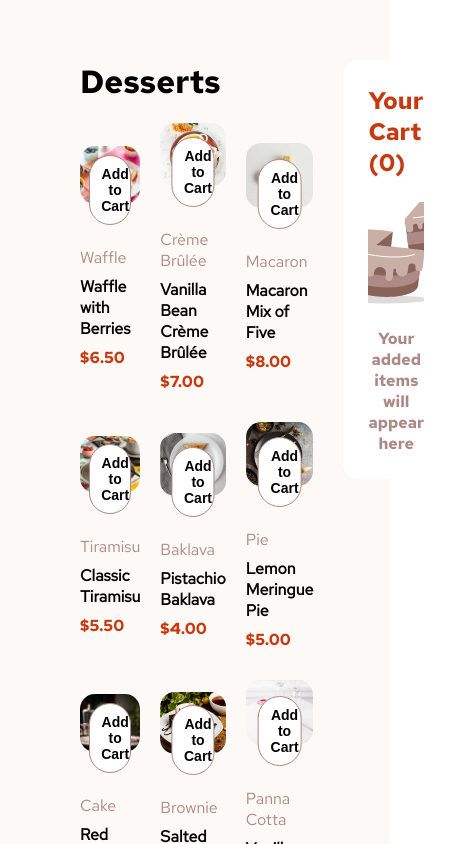
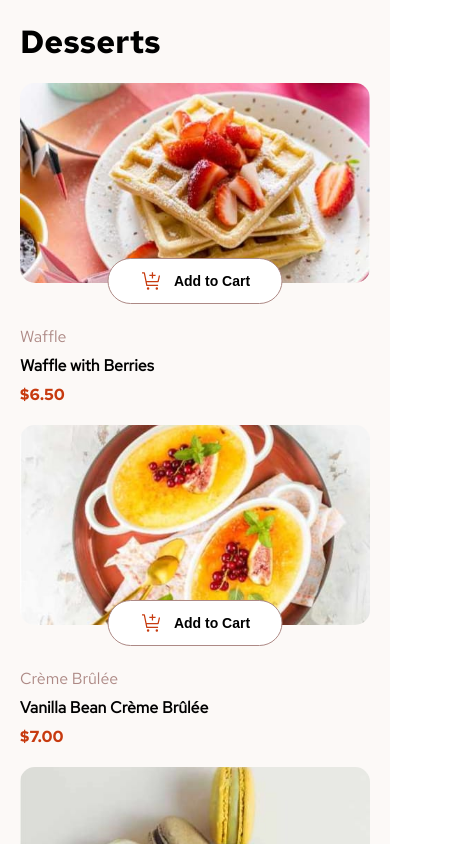
Before and after one commit to Maxim-Pv/product-list-with-card, a React (Create React App) app: page / in a window 390 px wide. Shown: the top 844 px of the page, 449 px wide, since content can reach past the window. Built offline with nearby package versions, Linux system fonts and the light colour scheme.

Commit message:
mobile design complete

```diff
--- a/src/App.css
+++ b/src/App.css
@@ -297,7 +297,9 @@ body {
 }
 
 .confirm-container {
-  width: 40%;
+  width: 90%;
+  max-width: 600px;
+  max-height: 80vh;
   position: absolute;
   top: 50%;
   left: 50%;
@@ -309,6 +311,7 @@ body {
   gap: 30px;
   transform: translate(-50%, -50%);
   background-color: white;
+  overflow-y: auto;
 }
 
 .check {
@@ -330,16 +333,22 @@ body {
 }
 
 .confirm-items {
+  max-height: 50vh;
+  overflow-y: auto;
   padding: 0 20px;
   border-radius: 7px;
   background-color: hsl(13, 31%, 94%);
 }
 
-.confirm-item {
+.confirm-item,
+.confirm-total {
   display: flex;
   justify-content: space-between;
   align-items: center;
   padding: 20px 0;
+}
+
+.confirm-item {
   border-bottom: 1px solid hsl(7deg 20% 60% / 20%);
 }
 
@@ -359,3 +368,52 @@ body {
   flex-direction: column;
   gap: 10px;
 }
+
+@media (max-width: 1024px) {
+  .App {
+    padding: 40px;
+  }
+
+  .add-to-cart {
+    width: 81%;
+  }
+}
+
+@media (max-width: 768px) {
+  .products {
+    grid-template-columns: 1fr 1fr;
+  }
+}
+
+@media (max-width: 425px) {
+  .App {
+    display: block;
+    padding: 20px
+  }
+
+  .products {
+    display: flex;
+    flex-direction: column;
+    gap: 20px;
+    margin-bottom: 30px;
+  }
+
+  .product-img {
+    max-height: 200px;
+    object-fit: cover;
+  }
+
+  .add-to-cart {
+    width: 50%;
+  }
+
+  .confirm-container {
+    max-height: 86vh;
+    width: 100%;
+    padding: 20px;
+    top: 14%;
+    left: unset;
+    transform: none;
+    border-radius: 10px 10px 0 0;
+  }
+}
--- a/src/components/Confirm.jsx
+++ b/src/components/Confirm.jsx
@@ -38,7 +38,7 @@ const Confirm = ({
               <strong>${(product.product.price * product.quantity).toFixed(2)}</strong>
             </li>
           ))}
-          <li className='confirm-item'>
+          <li className='confirm-total'>
             <span>Order Total</span>
             <strong className='total-price'>${total.toFixed(2)}</strong>
           </li>
```
